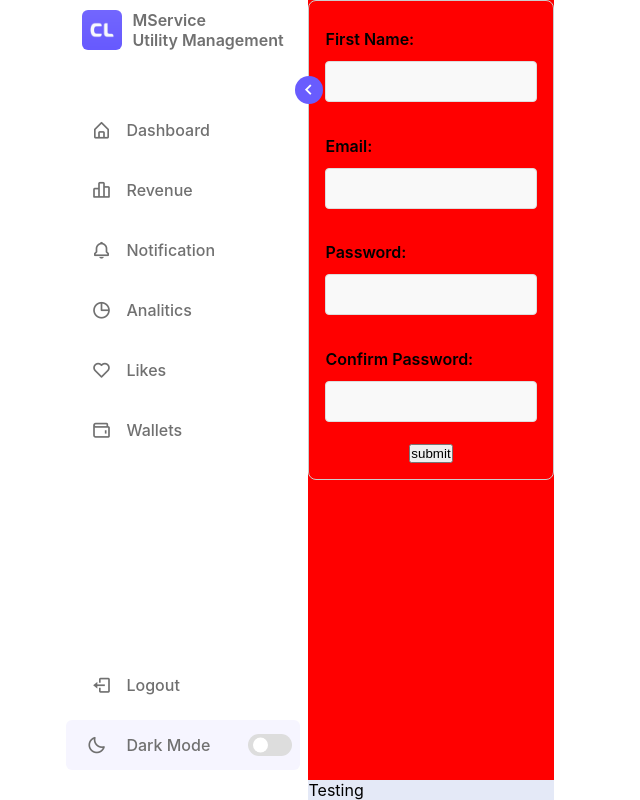
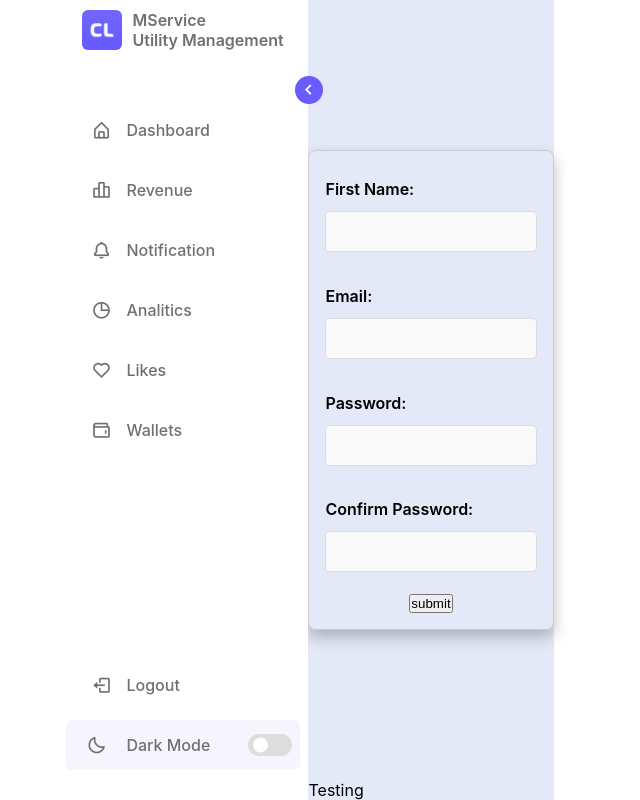
Before and after one commit to michaltruszczynski/mservice, a React (Vite) app: page / in a window 1280 px wide. Shown: the whole page, without its empty margins (334-974 px from the left). Built offline with nearby package versions, Linux system fonts and the light colour scheme.

Commit message:
refactoring signin

```diff
--- a/src/components/Layout/Layout.module.scss
+++ b/src/components/Layout/Layout.module.scss
@@ -1,4 +1,5 @@
 $transition05: all 0.5s ease;
+@use '../../styles/colors';
 
 .container {
     background-color: #E4E9f7;
@@ -21,5 +22,5 @@ $transition05: all 0.5s ease;
     width: 100%;
     margin: 0 auto;
     flex-grow: 1;
-    background-color: red;
+    // background-color: #18191a;
 }
--- a/src/components/SigninForm/SigninForm.module.scss
+++ b/src/components/SigninForm/SigninForm.module.scss
@@ -1,11 +1,13 @@
-$inputBorderColor: #ccc;
+
+@use '../../styles/colors' as *;
+
+
 
 .form-container {
-        // display: flex;
-        // align-items: center;
-        // justify-content: center;
-        width: 100%;
-        min-height: 100%;
+        height: 100%;
+        display: flex;
+        justify-content: center;
+        align-items: center;
 }
 
 .form {
@@ -18,9 +20,9 @@ $inputBorderColor: #ccc;
         border-radius: 8px;
         width: 100%;
         max-width: 680px;
-        margin: auto auto;
+        margin: 0 auto;
         padding: 1rem;
-
+        box-shadow: 0 7px 15px rgba(0,0,0,.251);
         &__field {
                 display: flex;
                 flex-direction: column;
--- a/src/components/SigninForm/SigninForm.tsx
+++ b/src/components/SigninForm/SigninForm.tsx
@@ -1,10 +1,15 @@
 import React, { useEffect } from 'react';
-import styles from './SigninForm.module.scss';
+import classNames from 'classnames/bind';
+
 import { useForm, useWatch, FormProvider, SubmitHandler } from 'react-hook-form';
 import { z, ZodType } from 'zod';
 import { zodResolver } from "@hookform/resolvers/zod";
 
 import Input from '../form/Input/Input';
+
+import styles from './SigninForm.module.scss';
+const cx = classNames.bind(styles);
+
 
 type FormData = {
     firstName: string;
@@ -40,7 +45,7 @@ const SigninForm = () => {
     }
 
     return (
-
+        <div className={cx('form-container')}>
             <FormProvider {...methods}>
                 <form className={styles['form']} onSubmit={handleSubmit(submitHandler)}>
 
@@ -52,7 +57,7 @@ const SigninForm = () => {
                     <input type="submit" value={'submit'} />
                 </form>
             </FormProvider>
-
+        </div>
     )
 }
 
--- a/src/styles/_colors.scss
+++ b/src/styles/_colors.scss
@@ -16,3 +16,5 @@ $primaryColorDark: #3a3b3c;
 $primaryColorLightDark: #3a3b3c;
 $toggleColorDark: #fffffffb;
 $textColorDark: #ccc;
+
+$inputBorderColor: #ccc;
```
Lines whose indentation alone changed are shown as unchanged.
